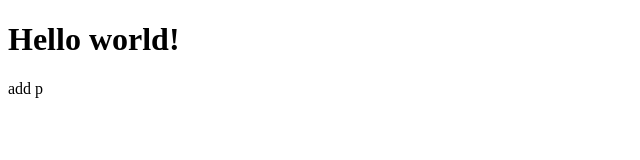
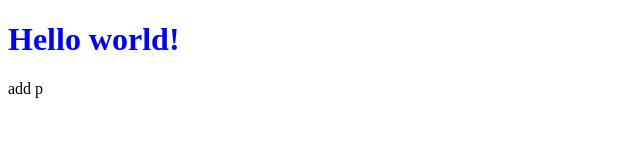
Before and after one commit to Artvn89/cs50, a plain HTML site: page index.html in a window 1280 px wide. Shown: the whole page, without its empty margins (0-640 px from the left). Drawn offline with Linux system fonts and the light colour scheme.

Commit message:
add style

```diff
--- a/index.html
+++ b/index.html
@@ -6,7 +6,7 @@
     <title>hello</title>
 </head>
 <body>
-    <h1>Hello world!</h1>
+    <h1 style="color:blue;">Hello world!</h1>
     <p>add p</p>
 </body>
 </html>
```
